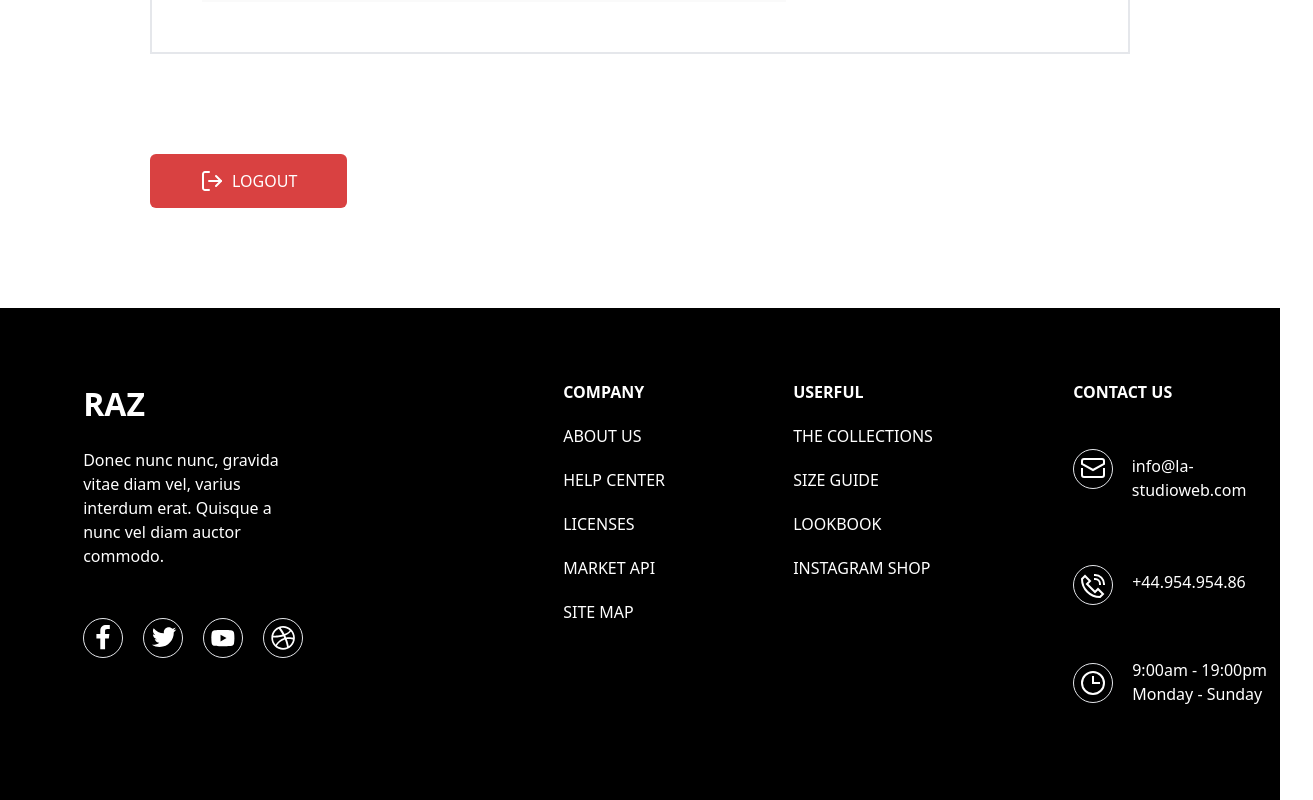
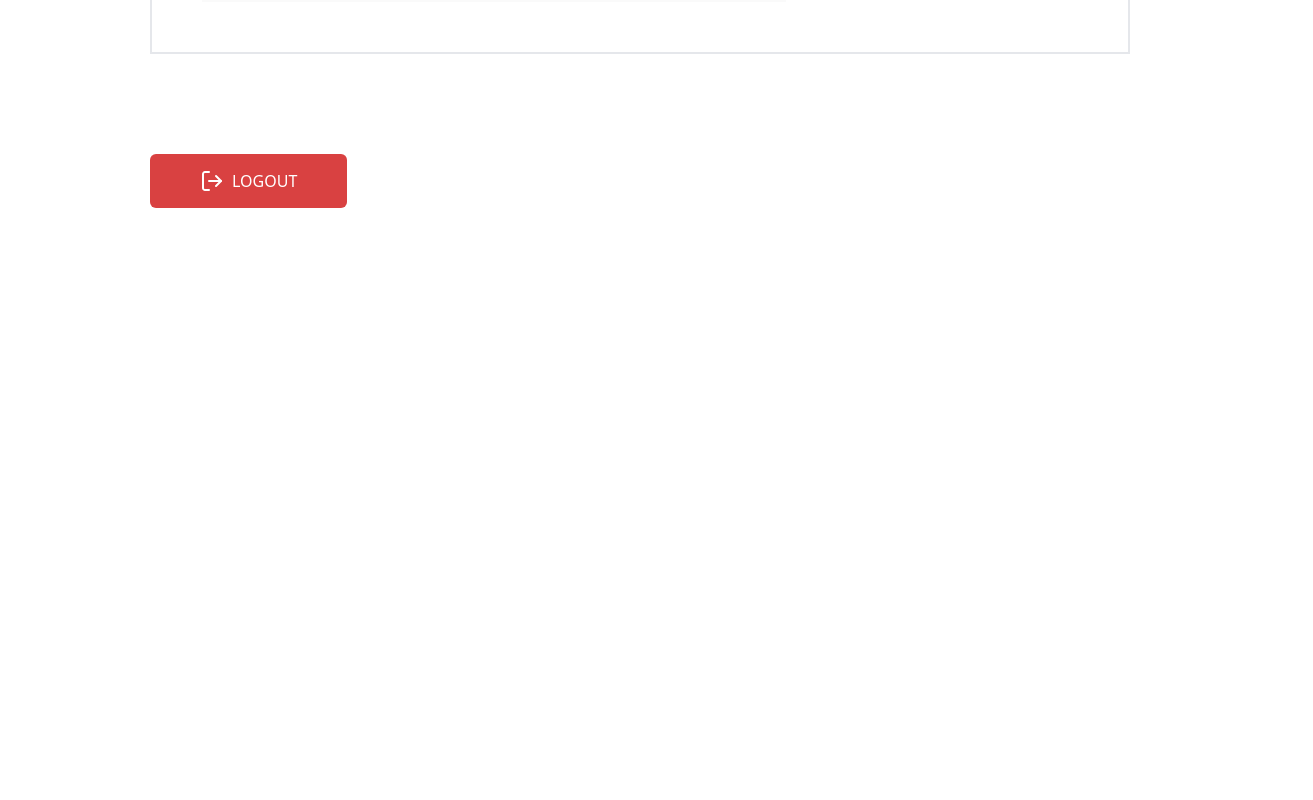
Before and after one commit to mikejang0109/fe_shop_ternLK, a React (Create React App) app: page /profileseller in a window 1280 px wide. Shown: the part 1162-1962 px from the top of the page, 1313 px wide, since content can reach past the window. After the commit the page ends 1470 px from the top, so only its background shows below. Built offline with nearby package versions, Linux system fonts and the light colour scheme; no server answers.

Commit message:
hide footer

```diff
--- a/src/pages/Profile/index.jsx
+++ b/src/pages/Profile/index.jsx
@@ -87,7 +87,7 @@ class ProfileCust extends Component {
         handphone:max-tablet:px-[10px] handphone:max-tablet:py-[5px]"><img src={Logout} alt="" className="
         handphone:max-tablet:w-image1.5"/> LOGOUT</button>
         </section>
-        <Footer />
+        {/* <Footer /> */}
       </>
     )
   }
--- a/src/pages/Seller/index.jsx
+++ b/src/pages/Seller/index.jsx
@@ -105,7 +105,7 @@ class ProfileSeller extends Component {
                     handphone:max-tablet:py-[5px]"><img src={Logout} alt="" className="
                     handphone:max-tablet:w-image1.5"/> LOGOUT</button>
                 </section>
-                <Footer/>
+                {/* <Footer/> */}
             </>
         )
     }
```
